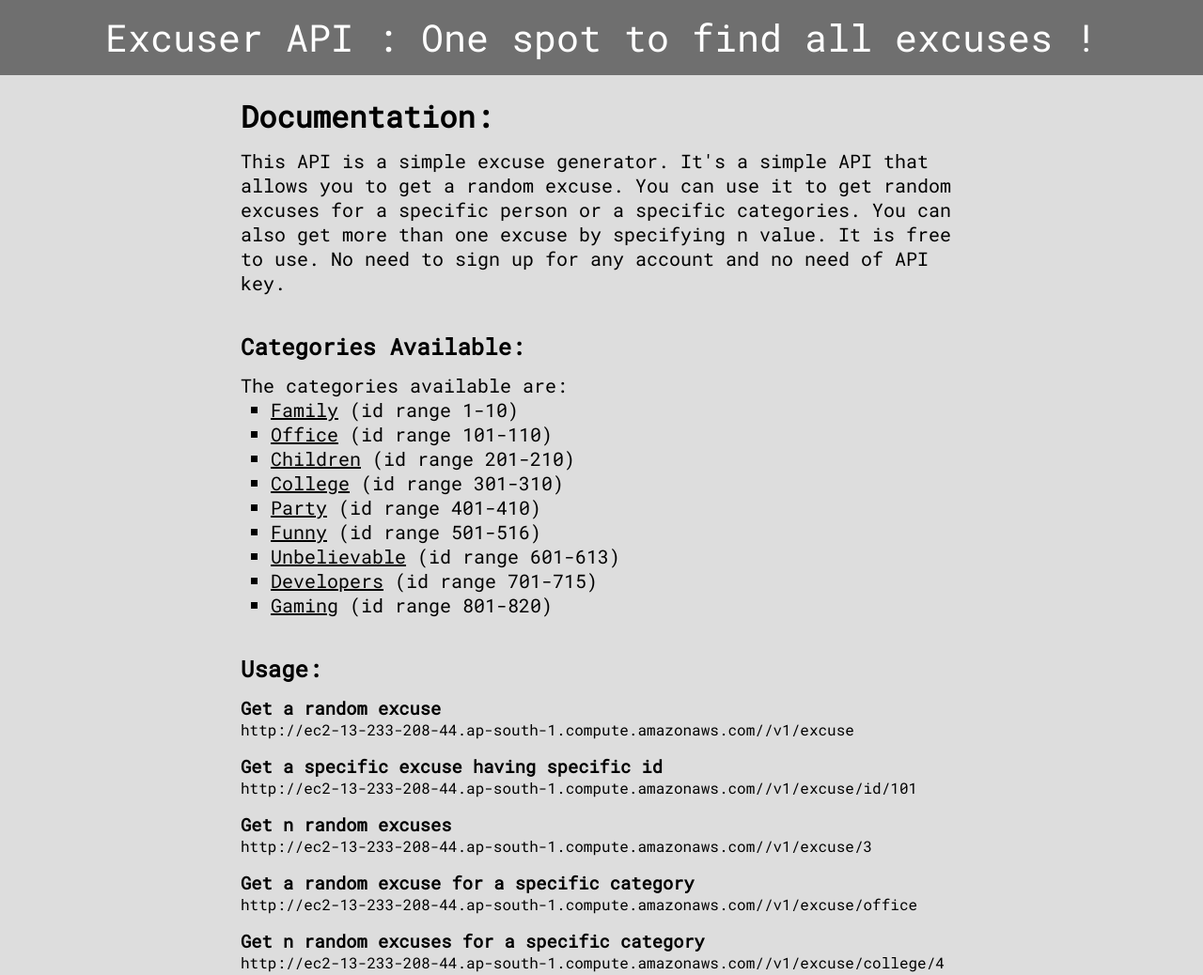
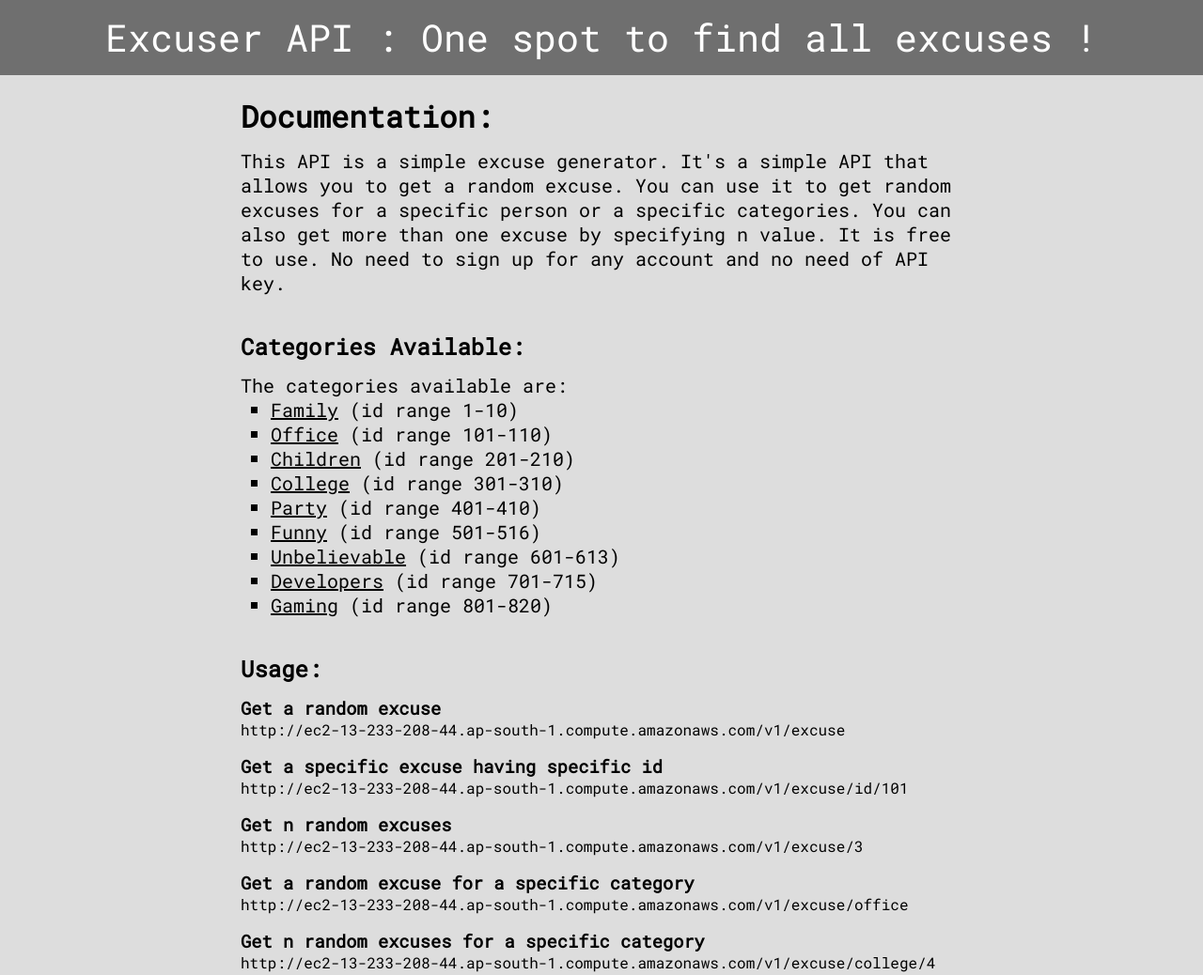
Before and after one commit to primeTanM/Excuser, a website: page public/index.html in a window 1280 px wide. Shown: the top 1038 px of the page at 94% size. Drawn offline with Linux system fonts and the light colour scheme.

```diff
--- a/public/index.html
+++ b/public/index.html
@@ -31,51 +31,51 @@
     </p>
     <ul>
         <li>
-            <a href = "http://ec2-13-233-208-44.ap-south-1.compute.amazonaws.com//v1/excuse/family/">
+            <a href = "http://ec2-13-233-208-44.ap-south-1.compute.amazonaws.com/v1/excuse/family/">
                 <span class="span-left">Family</span><span class="span-right"> (id range 1-10) </span>
             </a>
         </li>
 
         <li>
-            <a href = "http://ec2-13-233-208-44.ap-south-1.compute.amazonaws.com//v1/excuse/office/">
+            <a href = "http://ec2-13-233-208-44.ap-south-1.compute.amazonaws.com/v1/excuse/office/">
                 <span class="span-left">Office</span><span class="span-right"> (id range 101-110) </span>
             </a>
         </li>
 
         <li>
-            <a href = "http://ec2-13-233-208-44.ap-south-1.compute.amazonaws.com//v1/excuse/children/">
+            <a href = "http://ec2-13-233-208-44.ap-south-1.compute.amazonaws.com/v1/excuse/children/">
                 <span class="span-left">Children</span class="span-right"> <span> (id range 201-210) </span>
             </a>
         </li>
 
         <li>
-            <a href = "http://ec2-13-233-208-44.ap-south-1.compute.amazonaws.com//v1/excuse/college/">
+            <a href = "http://ec2-13-233-208-44.ap-south-1.compute.amazonaws.com/v1/excuse/college/">
                 <span class="span-left">College</span> <span class="span-right"> (id range 301-310) </span>
             </a>
         </li>
 
         <li>
-            <a href = "http://ec2-13-233-208-44.ap-south-1.compute.amazonaws.com//v1/excuse/party/">
+            <a href = "http://ec2-13-233-208-44.ap-south-1.compute.amazonaws.com/v1/excuse/party/">
                 <span class="span-left">Party</span> <span class="span-right"> (id range 401-410) </span>
             </a>
         </li>
         <li>
-            <a href = "http://ec2-13-233-208-44.ap-south-1.compute.amazonaws.com//v1/excuse/funny/">
+            <a href = "http://ec2-13-233-208-44.ap-south-1.compute.amazonaws.com/v1/excuse/funny/">
                 <span class="span-left">Funny</span> <span class="span-right"> (id range 501-516) </span>
             </a>
         </li>
         <li>
-            <a href = "http://ec2-13-233-208-44.ap-south-1.compute.amazonaws.com//v1/excuse/unbelievable/">
+            <a href = "http://ec2-13-233-208-44.ap-south-1.compute.amazonaws.com/v1/excuse/unbelievable/">
                 <span class="span-left">Unbelievable</span> <span class="span-right">(id range 601-613)</span>
             </a>
         </li>
         <li>
-            <a href = "http://ec2-13-233-208-44.ap-south-1.compute.amazonaws.com//v1/excuse/developers/">
+            <a href = "http://ec2-13-233-208-44.ap-south-1.compute.amazonaws.com/v1/excuse/developers/">
                 <span class="span-left">Developers</span> <span class="span-right">(id range 701-715)</span>
             </a>
         </li>
         <li>
-            <a href = "http://ec2-13-233-208-44.ap-south-1.compute.amazonaws.com//v1/excuse/gaming/">
+            <a href = "http://ec2-13-233-208-44.ap-south-1.compute.amazonaws.com/v1/excuse/gaming/">
                 <span class="span-left">Gaming</span> <span class="span-right">(id range 801-820)</span>
             </a>
         </li>
@@ -85,27 +85,27 @@
 
     <h3>Get a random excuse</h6>
         <p class="usage">
-            <a href="http://ec2-13-233-208-44.ap-south-1.compute.amazonaws.com//v1/excuse">http://ec2-13-233-208-44.ap-south-1.compute.amazonaws.com//v1/excuse</a>
+            <a href="http://ec2-13-233-208-44.ap-south-1.compute.amazonaws.com/v1/excuse">http://ec2-13-233-208-44.ap-south-1.compute.amazonaws.com/v1/excuse</a>
         </p>
 
     <h3>Get a specific excuse having specific id</h3>
         <p class="usage">
-            <a href="http://ec2-13-233-208-44.ap-south-1.compute.amazonaws.com//v1/excuse/id/101">http://ec2-13-233-208-44.ap-south-1.compute.amazonaws.com//v1/excuse/id/101</a>
+            <a href="http://ec2-13-233-208-44.ap-south-1.compute.amazonaws.com/v1/excuse/id/101">http://ec2-13-233-208-44.ap-south-1.compute.amazonaws.com/v1/excuse/id/101</a>
         </p>
 
     <h3>Get n random excuses</h3>
         <p class="usage">
-            <a href="http://ec2-13-233-208-44.ap-south-1.compute.amazonaws.com//v1/excuse/3">http://ec2-13-233-208-44.ap-south-1.compute.amazonaws.com//v1/excuse/3</a>
+            <a href="http://ec2-13-233-208-44.ap-south-1.compute.amazonaws.com/v1/excuse/3">http://ec2-13-233-208-44.ap-south-1.compute.amazonaws.com/v1/excuse/3</a>
         </p>
 
     <h3>Get a random excuse for a specific category</h3>
         <p class="usage">
-            <a href="http://ec2-13-233-208-44.ap-south-1.compute.amazonaws.com//v1/excuse/office">http://ec2-13-233-208-44.ap-south-1.compute.amazonaws.com//v1/excuse/office</a>
+            <a href="http://ec2-13-233-208-44.ap-south-1.compute.amazonaws.com/v1/excuse/office">http://ec2-13-233-208-44.ap-south-1.compute.amazonaws.com/v1/excuse/office</a>
         </p>
 
     <h3>Get n random excuses for a specific category</h3>
         <p class="usage">
-            <a href="http://ec2-13-233-208-44.ap-south-1.compute.amazonaws.com//v1/excuse/college/4">http://ec2-13-233-208-44.ap-south-1.compute.amazonaws.com//v1/excuse/college/4</a>
+            <a href="http://ec2-13-233-208-44.ap-south-1.compute.amazonaws.com/v1/excuse/college/4">http://ec2-13-233-208-44.ap-south-1.compute.amazonaws.com/v1/excuse/college/4</a>
         </p>
 
     <footer>
```
